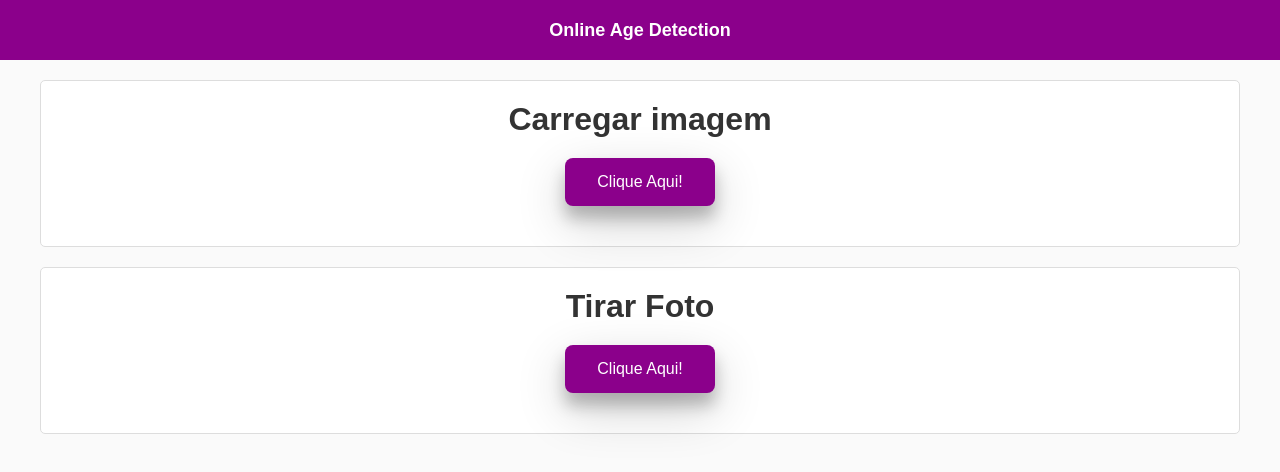
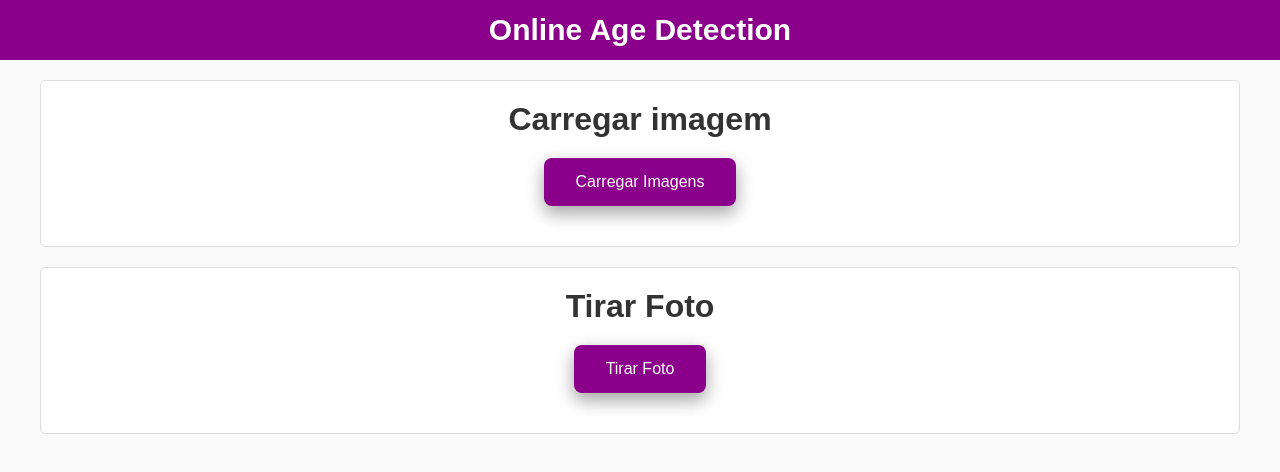
Before and after one commit to igormcsouza/online-age-detection-frontend, a React (Create React App) app in the folder oad-front/: page / in a window 1280 px wide. Shown: the top 472 px of the page. Built offline with nearby package versions, Linux system fonts and the light colour scheme.

Commit message:
added web picture taken

```diff
--- a/oad-front/package.json
+++ b/oad-front/package.json
@@ -8,7 +8,8 @@
     "@testing-library/user-event": "^7.2.1",
     "react": "^16.13.1",
     "react-dom": "^16.13.1",
-    "react-scripts": "3.4.1"
+    "react-scripts": "3.4.1",
+    "react-webcam": "^5.0.1"
   },
   "scripts": {
     "start": "react-scripts start",
--- a/oad-front/src/components/Body/Button/index.js
+++ b/oad-front/src/components/Body/Button/index.js
@@ -1,8 +1,8 @@
 import React from 'react'
 import "./styles.css";
 
-const Button = () => (
-    <button id="button" onClick="funcaoParaExecutar()"> Clique Aqui! </button>
+const Button = ({onClick, text}) => (
+    <button id="button" onClick={onClick}> {text} </button>
 )
 
 export default Button
--- a/oad-front/src/components/Body/Button/styles.css
+++ b/oad-front/src/components/Body/Button/styles.css
@@ -1,4 +1,4 @@
-button#button {
+button#button:hover {
     margin: 20px;
     background-color: darkmagenta; /* Green */
     border: 1px;
@@ -11,3 +11,17 @@ button#button {
     font-size: 16px;
     box-shadow: 0 12px 16px 0 rgba(0,0,0,0.24), 0 17px 50px 0 rgba(0,0,0,0.19);
 }
+
+button#button {
+    margin: 20px;
+    background-color: darkmagenta; /* Green */
+    border: 1px;
+    border-radius: 8px;
+    color: white;
+    padding: 15px 32px;
+    text-align: center;
+    text-decoration: none;
+    display: inline-block;
+    font-size: 16px;
+    box-shadow: 0 8px 16px 0 rgba(0,0,0,0.2), 0 6px 20px 0 rgba(0,0,0,0.19);
+}
--- a/oad-front/src/components/Body/index.js
+++ b/oad-front/src/components/Body/index.js
@@ -1,18 +1,62 @@
 import React from 'react'
 import './styles.css'
 import Button from './Button'
+import Camera from 'react-html5-camera-photo';
+import 'react-html5-camera-photo/build/css/index.css';
 
-const Body = () => (
-    <div id='main-body'>
-        <div id='section'>
-            <h1> Carregar imagem </h1>
-            <Button />
-        </div>
-        <div id='section'>
-            <h1> Tirar Foto </h1>
-            <Button />
-        </div>
-    </div>
-)
+export default class Body extends React.Component{
+    state = {
+        renderCase: ''
+    }
 
-export default Body
+    handleTakePhoto (dataUri) {
+        // Do stuff with the photo...
+        console.log(dataUri);
+    }
+
+    renderOnScreen(param){
+        switch(param) {
+            case 'load':
+                return <p>LOAD</p>
+
+            case 'take':
+                return (
+                    <div id='main-body'>
+                        <div id='section'>
+                            <Camera
+                                onTakePhoto = { (dataUri) => { this.handleTakePhoto(dataUri); } }
+                            />
+                        </div>
+                    </div>
+                )
+
+            default:
+                return (
+                    <div id='main-body'>
+                        <div id='section'>
+                            <h1> Carregar imagem </h1>
+                            <Button
+                                onClick={() => {
+                                    this.setState({renderCase: "load"})
+                                }}
+                                text='Carregar Imagens'
+                            />
+                        </div>
+                        <div id='section'>
+                            <h1> Tirar Foto </h1>
+                            <Button
+                                onClick={() => {
+                                    this.setState({renderCase: "take"})
+                                }}
+                                text='Tirar Foto'
+                            />
+                        </div>
+                    </div>
+                )
+        }
+    }
+
+    render(){
+        return (<div>{ this.renderOnScreen(this.state.renderCase) }</div>)
+    }
+}
--- a/oad-front/src/components/Header/styles.css
+++ b/oad-front/src/components/Header/styles.css
@@ -2,7 +2,7 @@ header#main-header {
     width: 100%;
     height: 60px;
     background: darkmagenta;
-    font-size: 18px;
+    font-size: 30px;
     font-weight: bold;
     color: #fff;
     display: flex;
```
Also changed, not shown: oad-front/src/components/Body/Title/style.css (added), 2 other files (tests, documents, lock files or other folders).
